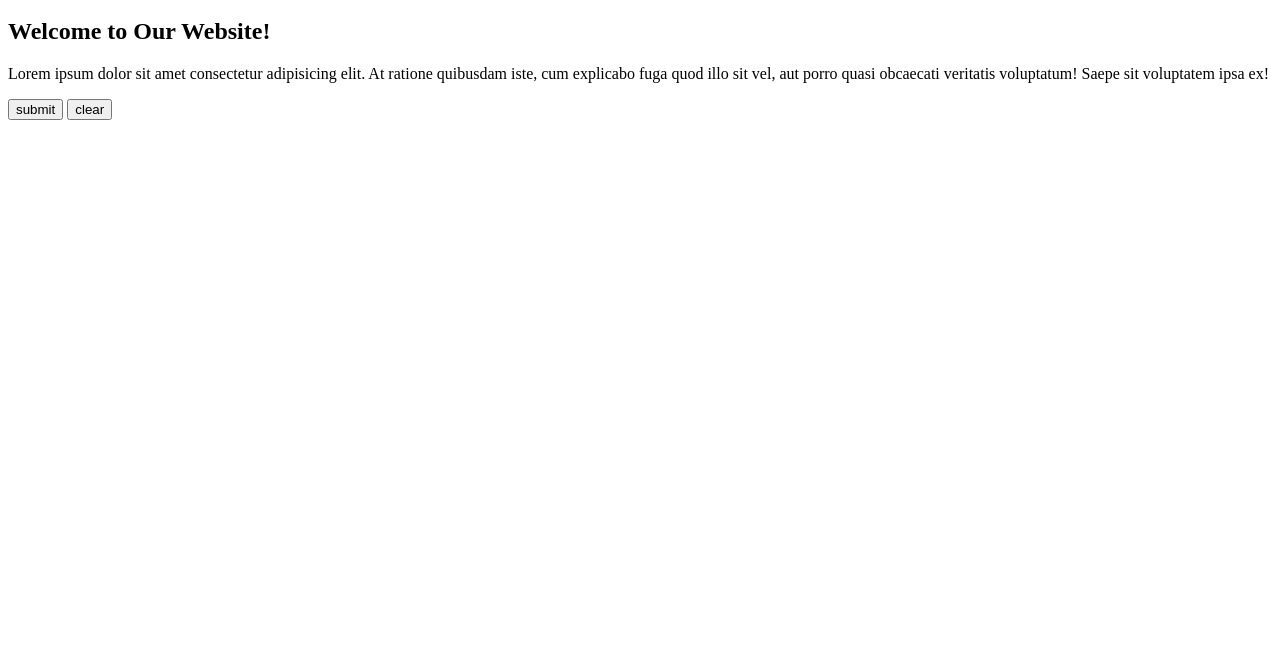
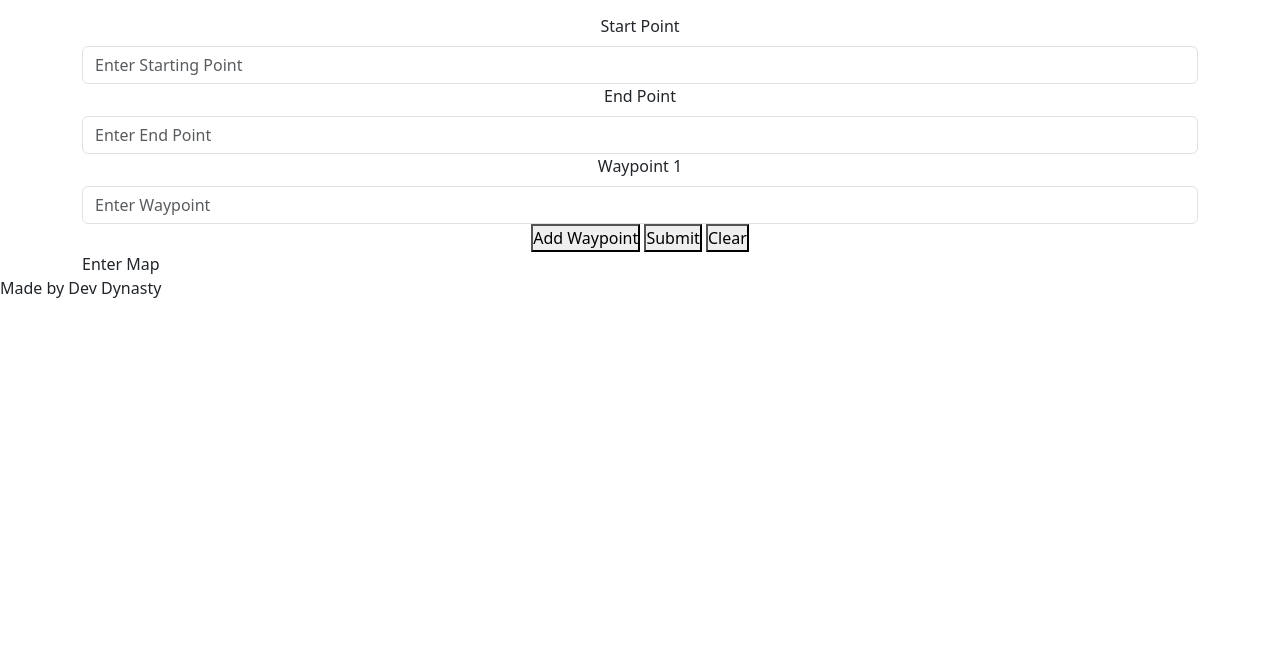
Before and after one commit to kbliss86/trip-planner, a plain HTML site: page index.html in a window 1280 px wide. Shown: the part 154-800 px from the top of the page. Drawn offline with nearby package versions, Linux system fonts and the light colour scheme.

Commit message:
added form for user input, added bootstrap API

```diff
--- a/assets/css/style.css
+++ b/assets/css/style.css
@@ -0,0 +1,4 @@
+*{
+    margin: 0;
+    padding: 0;
+}
--- a/index.html
+++ b/index.html
@@ -5,11 +5,14 @@
   <meta charset="UTF-8">
   <meta name="viewport" content="width=device-width, initial-scale=1.0">
   <title>Dev Dynasty Map App</title>
-  <link rel="stylesheet" href="assets/css/style.css">
+  <link rel="stylesheet" href="	https://cdn.jsdelivr.net/npm/bootstrap@5.3.0/dist/css/bootstrap.min.css">
+  <!-- Materialize CSS Api -->
+  <!-- <link rel="stylesheet" href="https://cdnjs.cloudflare.com/ajax/libs/materialize/1.0.0/css/materialize.min.css"> -->
+  <link rel="stylesheet" href="./assets/css/style.css">
 </head>
 <body>
   <header>
-    <h1>Dev Dynasty</h1>
+    <h1>Trip planner</h1>
     <nav>
       <ul>
         <li><a href="#">Home</a></li>
@@ -20,15 +23,31 @@
     </nav>
   </header>
 
-  <main>
-    <h2>Welcome to Our Website!</h2>
-    <p>Lorem ipsum dolor sit amet consectetur adipisicing elit. At ratione quibusdam iste, cum explicabo fuga quod illo sit vel, aut porro quasi obcaecati veritatis voluptatum! Saepe sit voluptatem ipsa ex!</p>
-<!-- I added two buttons like we agreed and a script for function -->
-    <button type="button">submit</button>
-    <button type="button">clear</button>
+  <main class="container">
+    <form class="col text-center">
+      <label class="form-label">Start Point</label>
+      <input type="text" class="form-control" placeholder="Enter Starting Point">
+
+      <label class="form-label">End Point</label>
+      <input type="text" class="form-control" placeholder="Enter End Point">
+
+      <label class="form-label">Waypoint 1</label>
+      <input type="text" class="form-control" placeholder="Enter Waypoint">
+
+      <button>Add Waypoint</button>
+
+      <button type="button">Submit</button>
+      <button type="button">Clear</button>
+    </form>
+
+    <section class="col">Enter Map</section>
+
   </main>
 
-  <script> </script>
+  <script src="./assets/js/script.js"> </script>
+  <footer>
+    <p>Made by Dev Dynasty</p>
+  </footer>
 </body>
 </html>
 <!-- Not sure where or how many search bars to add -->
```
